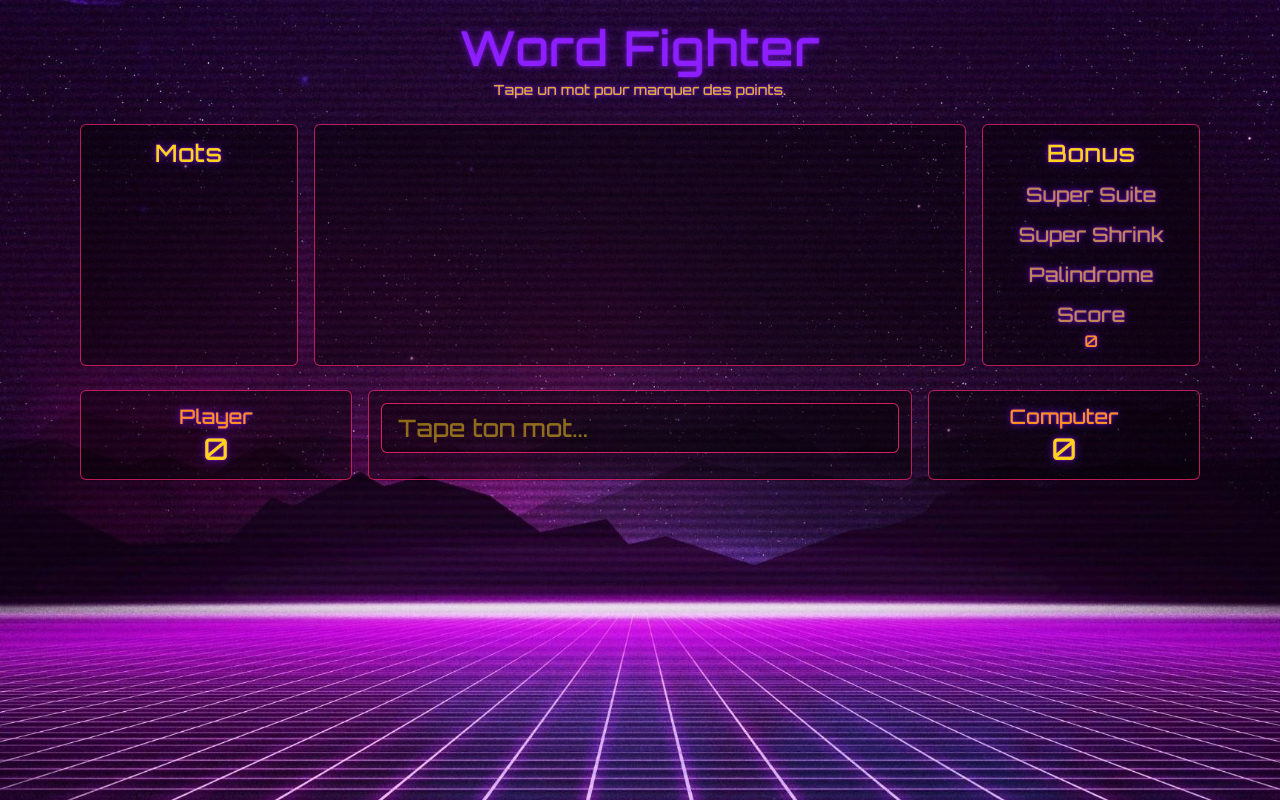
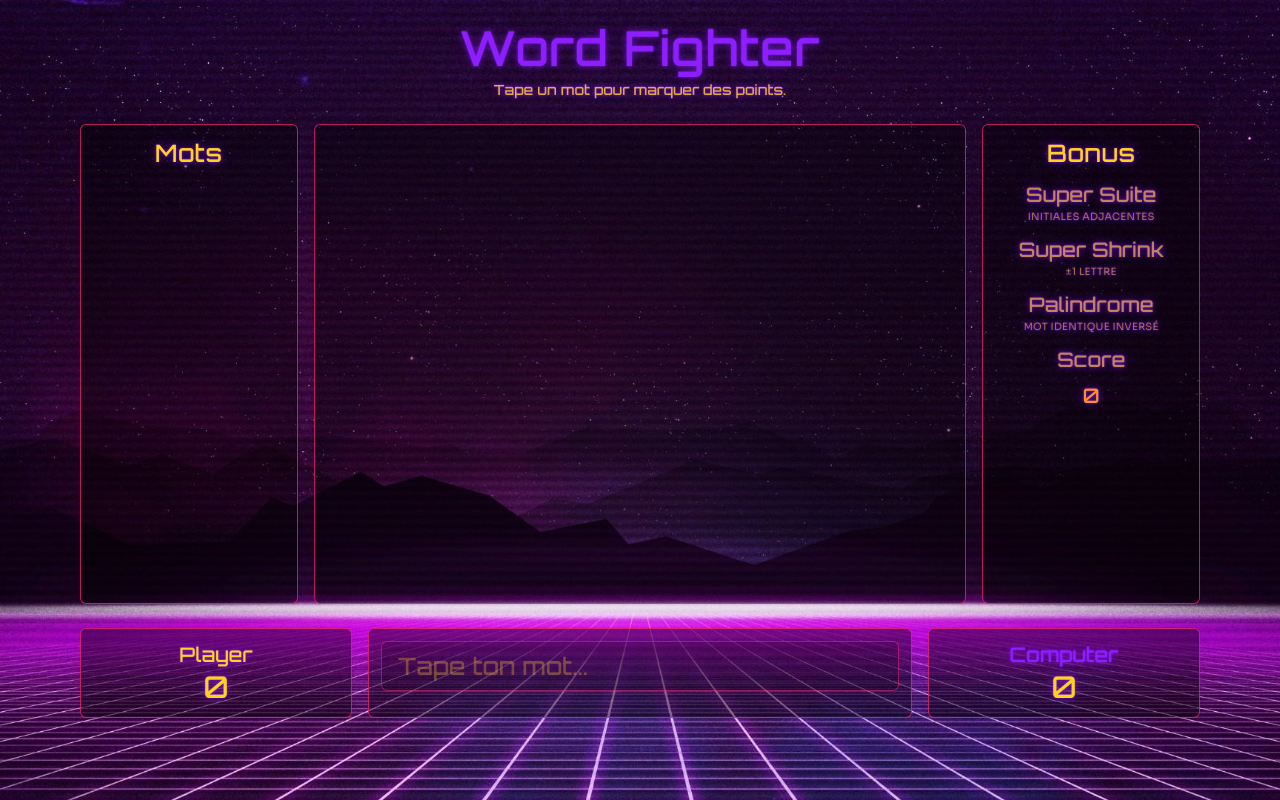
Before and after one commit to Flatoupix/word-fighter, a Vue app: page / in a window 1280 px wide. Built offline with nearby package versions, Linux system fonts and the light colour scheme.

Commit message:
feat(app): enhance game components with new styles and functionality

```diff
--- a/src/App.vue
+++ b/src/App.vue
@@ -6,7 +6,7 @@
         <p class="mt-2 text-sm text-neon-yellow/80">Tape un mot pour marquer des points.</p>
       </header>
 
-      <section class="grid gap-4 md:grid-cols-[1fr_3fr_1fr]">
+      <section class="main-board grid gap-4 md:grid-cols-[1fr_3fr_1fr]">
         <WordListPanel :words="wordListDisp" @toggle="toggleWordVisibility" />
         <WordDisplayPanel
           :wrongWord="wrongWord"
@@ -19,6 +19,7 @@
           :superShrinkBonus="superShrinkBonus"
           :palindromeActive="palindromeActive"
           :scoreValue="scoreValue"
+          :scoreFontSize="scoreFontSize"
         />
       </section>
 
@@ -27,6 +28,7 @@
         :playerPoints="playerPoints"
         :comPoints="comPoints"
         :wrongWord="wrongWord"
+        :disabled="computerTurn || isTyping"
         @submit="onSubmit"
       />
     </div>
@@ -51,8 +53,11 @@ const {
   superShrinkBonus,
   palindromeActive,
   scoreValue,
+  scoreFontSize,
   playerPoints,
   comPoints,
+  computerTurn,
+  isTyping,
   addWord,
   toggleWordVisibility,
 } = useGameState()
--- a/src/assets/main.css
+++ b/src/assets/main.css
@@ -1,5 +1,6 @@
 @import url('https://fonts.googleapis.com/css2?family=Bungee&display=swap');
 @import url('https://fonts.googleapis.com/css2?family=Orbitron:wght@500;700&text=0123456789&display=swap');
+@import url('https://fonts.googleapis.com/css2?family=Sora:wght@400;600&display=swap');
 @import './styles/cssanimation.css';
 
 @tailwind base;
@@ -24,16 +25,44 @@ body {
 }
 
 @layer components {
+  .main-board {
+    height: clamp(22rem, 60vh, 32rem);
+  }
+
   .panel {
     @apply rounded-md border border-neon-pink/70 bg-black/40 p-3 backdrop-blur-sm;
+  }
+
+  .word-list-panel {
+    @apply flex flex-col;
+  }
+
+  .word-list {
+    @apply flex-1 overflow-y-auto pr-1;
   }
 
   .panel-title {
     @apply text-center font-display text-2xl tracking-wide text-neon-yellow;
   }
 
+  .bonus-caption {
+    @apply text-[10px] uppercase tracking-wide text-neon-yellow/50 font-ui;
+  }
+
   .score {
     @apply font-numbers text-3xl text-neon-yellow;
+  }
+
+  .score-live {
+    @apply font-numbers;
+    transition: font-size 220ms ease-out;
+  }
+
+  .score-live-frame {
+    height: 2.8rem;
+    display: flex;
+    align-items: center;
+    justify-content: center;
   }
 
   .input-field {
@@ -41,7 +70,11 @@ body {
   }
 
   .word-item {
-    @apply w-full text-left font-accent text-lg text-neon-yellow/90;
+    @apply w-full text-left font-accent text-lg;
+  }
+
+  .points-added {
+    @apply font-numbers text-xl text-neon-orange;
   }
 }
 
--- a/src/components/BonusPanel.vue
+++ b/src/components/BonusPanel.vue
@@ -11,6 +11,7 @@
         >
           Super Suite
         </div>
+        <div class="bonus-caption">Initiales adjacentes</div>
         <div v-if="superSuiteBonus > 0" class="font-display text-neon-orange">+{{ superSuiteBonus }}</div>
       </div>
       <div>
@@ -22,6 +23,7 @@
         >
           Super Shrink
         </div>
+        <div class="bonus-caption">±1 lettre</div>
         <div v-if="superShrinkBonus > 0" class="font-display text-neon-orange">+{{ superShrinkBonus }}</div>
       </div>
       <div>
@@ -33,6 +35,7 @@
         >
           Palindrome
         </div>
+        <div class="bonus-caption">Mot identique inversé</div>
         <div v-if="palindromeActive" class="font-display text-neon-orange">+10</div>
       </div>
       <div>
@@ -44,7 +47,11 @@
         >
           Score
         </div>
-        <div class="font-display text-neon-orange">{{ scoreValue }}</div>
+        <div class="score-live-frame">
+          <div class="score-live font-display text-neon-orange" :style="{ fontSize: scoreFontSize }">
+            {{ scoreValue }}
+          </div>
+        </div>
       </div>
     </div>
   </aside>
@@ -68,5 +75,9 @@ defineProps({
     type: Number,
     required: true,
   },
+  scoreFontSize: {
+    type: String,
+    required: true,
+  },
 })
 </script>
--- a/src/components/ScoreBoard.vue
+++ b/src/components/ScoreBoard.vue
@@ -1,7 +1,7 @@
 <template>
   <section class="grid gap-4 md:grid-cols-[1fr_2fr_1fr]">
     <div class="panel text-center">
-      <h2 class="font-display text-xl text-neon-orange">Player</h2>
+      <h2 class="font-display text-xl text-neon-yellow">Player</h2>
       <div class="score">{{ playerPoints }}</div>
     </div>
     <div class="panel">
@@ -9,14 +9,19 @@
         :value="wordInput"
         type="text"
         autocomplete="off"
-        :class="['input-field', wrongWord ? 'quietMad' : '']"
+        :disabled="disabled"
+        :class="[
+          'input-field',
+          wrongWord ? 'quietMad' : '',
+          disabled ? 'cursor-not-allowed opacity-60' : '',
+        ]"
         @input="$emit('update:wordInput', $event.target.value)"
         @keydown.enter.prevent="$emit('submit')"
         placeholder="Tape ton mot..."
       />
     </div>
     <div class="panel text-center">
-      <h2 class="font-display text-xl text-neon-orange">Computer</h2>
+      <h2 class="font-display text-xl text-neon-purple">Computer</h2>
       <div class="score">{{ comPoints }}</div>
     </div>
   </section>
@@ -40,6 +45,10 @@ defineProps({
     type: Boolean,
     required: true,
   },
+  disabled: {
+    type: Boolean,
+    default: false,
+  },
 })
 
 defineEmits(['update:wordInput', 'submit'])
--- a/src/components/WordDisplayPanel.vue
+++ b/src/components/WordDisplayPanel.vue
@@ -4,7 +4,7 @@
       FAIIIL
     </div>
     <div class="min-h-[1.5rem] text-center text-neon-yellow/80">
-      <span v-for="(point, index) in pointsAdded" :key="index" class="bounceFromTop inline-flex px-1">
+      <span v-for="(point, index) in pointsAdded" :key="index" class="points-added bounceFromTop inline-flex px-1">
         +{{ point }}
       </span>
     </div>
--- a/src/components/WordListPanel.vue
+++ b/src/components/WordListPanel.vue
@@ -1,9 +1,16 @@
 <template>
-  <aside class="panel">
+  <aside class="panel word-list-panel">
     <h2 class="panel-title">Mots</h2>
-    <ul class="mt-3 space-y-2">
+    <ul class="word-list mt-3 space-y-2">
       <li v-for="(word, index) in words" :key="index">
-        <button type="button" class="word-item font-accent" @click="$emit('toggle', index)">
+        <button
+          type="button"
+          :class="[
+            'word-item font-accent',
+            word.owner === 'computer' ? 'text-neon-purple' : 'text-neon-yellow',
+          ]"
+          @click="$emit('toggle', index)"
+        >
           {{ word.text }}
         </button>
         <p v-if="word.visible && word.description" class="mt-1 text-sm text-neon-orange/90">
--- a/src/composables/useGameState.js
+++ b/src/composables/useGameState.js
@@ -118,7 +118,8 @@ export const useGameState = () => {
   }
 
   const isPalindrome = (word) => {
-    if (word.split('').reverse().join('') === word) {
+    const normalized = normalizeWord(word)
+    if (normalized.split('').reverse().join('') === normalized) {
       return 10
     }
     return 0
@@ -127,7 +128,8 @@ export const useGameState = () => {
   const totalLetters = (word) => {
     let totalPoints = 0
     for (let i = 0; i < word.length; i += 1) {
-      const letter = objectLetters[word[i]]
+      const normalizedLetter = normalizeWord(word[i])
+      const letter = objectLetters[normalizedLetter]
       if (letter) {
         totalPoints += letter.points
       }
@@ -136,6 +138,14 @@ export const useGameState = () => {
   }
 
   const scoreValue = computed(() => totalLetters(wordPlayed.value))
+  const scoreFontSize = computed(() => {
+    const baseSize = 1.25
+    const maxSize = 2.4
+    const capped = Math.min(scoreValue.value, 30)
+    const ratio = capped / 30
+    const size = baseSize + ratio * (maxSize - baseSize)
+    return `${size}rem`
+  })
   const palindromeActive = computed(
     () => isPalindrome(wordPlayed.value) > 5 && wordPlayed.value !== '' && !isTyping.value
   )
@@ -171,9 +181,10 @@ export const useGameState = () => {
 
     if (index.value < refWord.value.length) {
       isTyping.value = true
-      const nextLetter = normalizeWord(refWord.value.charAt(index.value))
-      wordPlayed.value += nextLetter
-      addPoint(nextLetter)
+      const nextLetterRaw = refWord.value.charAt(index.value)
+      const nextLetterNormalized = normalizeWord(nextLetterRaw)
+      wordPlayed.value += nextLetterRaw
+      addPoint(nextLetterNormalized)
       index.value += 1
       playAtDuring(wooshUrl)
       setTimeout(() => typeWriter(), randomDelay(300))
@@ -207,11 +218,13 @@ export const useGameState = () => {
       return
     }
 
+    const owner = computerTurn.value ? 'computer' : 'player'
     const wordObj = {
       index: wordList.value.length,
       text: entry.raw,
       description: formatFrequency(entry.freqLemma, entry.freqForm),
       visible: false,
+      owner,
     }
 
     textType(entry.raw)
@@ -234,6 +247,9 @@ export const useGameState = () => {
   }
 
   const addWord = (word) => {
+    if (computerTurn.value || isTyping.value) {
+      return
+    }
     if (!word || word.trim().length === 0) {
       return
     }
@@ -263,8 +279,11 @@ export const useGameState = () => {
     superShrinkBonus,
     palindromeActive,
     scoreValue,
+    scoreFontSize,
     playerPoints,
     comPoints,
+    computerTurn,
+    isTyping,
     addWord,
     toggleWordVisibility,
   }
--- a/tailwind.config.cjs
+++ b/tailwind.config.cjs
@@ -16,6 +16,7 @@ module.exports = {
         display: ['"Orbitron"', '"Road Rage"', 'cursive'],
         accent: ['"Orbitron"', '"Bungee"', '"Road Rage"', 'cursive'],
         numbers: ['"Orbitron"', 'monospace'],
+        ui: ['"Sora"', 'system-ui', 'sans-serif'],
       },
       boxShadow: {
         glow: '0 0 12px rgba(140, 30, 255, 0.6)',
```
